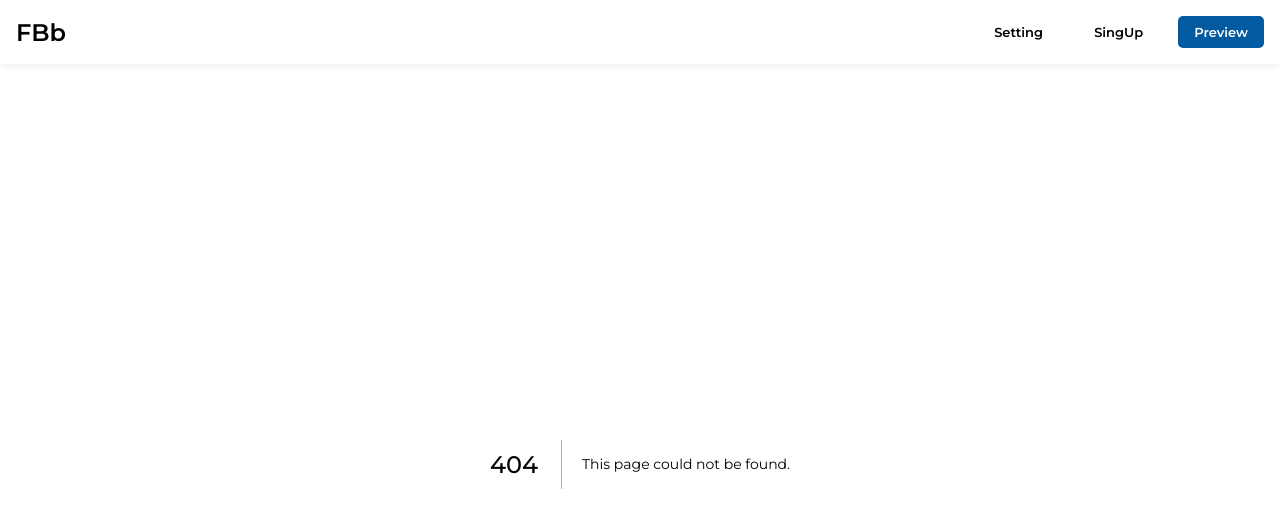
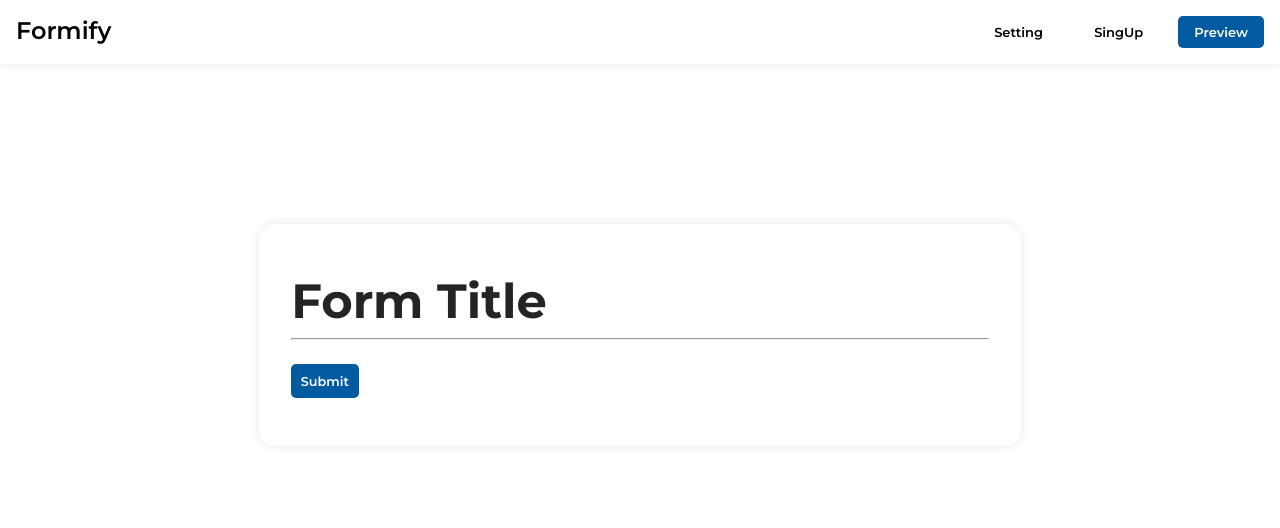
Before and after one commit to AnuragRoshan/formBuilder, a Next.js app: page /preview in a window 1280 px wide. Before the commit this address had no page. Shown: the top 528 px of the page. Built offline with nearby package versions, Linux system fonts and the light colour scheme.

Commit message:
home page

```diff
--- a/src/app/globals.css
+++ b/src/app/globals.css
@@ -85,8 +85,11 @@ body {
 }
 
 .create-content {
-  margin-block: 20vh;
-  margin-inline: 20vw;
+  margin-block: 18vh;
+  margin-inline: 19vw;
+  padding: 2rem;
+  box-shadow: 0 0 10px rgba(0, 0, 0, 0.1);
+  border-radius: 1rem;
 }
 
 .input-head input {
@@ -316,7 +319,7 @@ input::-webkit-inner-spin-button {
 .inputList {
   display: flex;
   flex-direction: column;
-  gap: 1rem;
+  gap: 0.5rem;
 }
 
 .inputList input:hover {
@@ -331,3 +334,93 @@ input::-webkit-inner-spin-button {
   color: grey;
   font-size: 0.9rem;
 }
+
+.preview-head {
+  font-weight: bolder;
+  color: #242424;
+  font-size: 3rem;
+  margin-top: 1rem;
+}
+.home-top {
+  width: 100%;
+}
+.home-inner-top {
+  padding: 1rem 3rem;
+  display: flex;
+  background-color: rgb(242, 242, 242);
+  justify-content: center;
+  align-items: center;
+  height: max-content;
+  width: 92.4%;
+  position: absolute;
+  z-index: -2;
+}
+
+.home-banner-top {
+  width: 100%;
+  height: 90vh;
+  display: flex;
+  justify-content: center;
+  align-items: center;
+  color: #242424;
+  font-size: 2rem;
+  font-weight: 600;
+  text-align: center;
+}
+
+.home-head {
+  font-size: 3.2rem;
+  font-weight: bold;
+  color: black;
+  margin-top: 1rem;
+}
+
+.home-description {
+  font-size: 1.3rem;
+  font-weight: 500;
+  margin: auto;
+  width: 60%;
+  color: grey;
+  margin-top: 1rem;
+}
+
+.home-btn {
+  padding: 0.5rem 1rem;
+  border-radius: 5px;
+  font-size: medium;
+  cursor: pointer;
+  font-weight: 600;
+  background-color: rgb(2, 90, 161);
+  color: white;
+  transition: 0.3s;
+  width: max-content;
+  margin: 2rem auto;
+}
+
+.home-btn:hover {
+  background-color: rgb(2, 125, 225);
+  color: white;
+}
+
+a {
+  text-decoration: none;
+  color: inherit;
+}
+
+.preview a {
+  text-decoration: none;
+  color: inherit;
+}
+.home-banner-inner-top {
+  position: absolute;
+}
+.images {
+  position: relative;
+  transition: 0.3s;
+  z-index: -1;
+  background-color: rgba(245, 245, 245, 0.568);
+  opacity: 0.8;
+}
+
+.images img {
+}
--- a/src/app/page.js
+++ b/src/app/page.js
@@ -1,10 +1,11 @@
 // import Image from "next/image";
 import styles from "./page.module.css";
 import "./globals.css"
+import Homes from "@/components/Home/home";
 
 
 export default function Home() {
   return (
-    <div>Helllllo</div>
+    <div><Homes /></div>
   );
 }
--- /dev/null
+++ b/src/app/preview/Main.jsx
@@ -0,0 +1,38 @@
+"use client";
+import FormComponent from "@/components/FormComponent";
+import Modal from "@/components/modal";
+import React, { useState } from "react";
+import Form from "./form";
+
+const Main = () => {
+  const [head, setHead] = useState("Form Title");
+
+  const headChange = () => {
+    return (e) => {
+      setHead(e.target.value);
+      if (e.target.value === "") setHead("Form Title");
+    };
+  };
+  return (
+    <>
+      <div className="create-top">
+        <div className="create-inner-top">
+          <div className="create-content">
+            <div className="input-head">
+              <div className="preview-head">{head}</div>
+              <hr />
+
+              <div className="comp-data">
+                <Form />
+              </div>
+
+              <div className="create-add">Submit</div>
+            </div>
+          </div>
+        </div>
+      </div>
+    </>
+  );
+};
+
+export default Main;
--- /dev/null
+++ b/src/app/preview/form.jsx
@@ -0,0 +1,120 @@
+"use client";
+import React, { useState, useEffect } from "react";
+
+const FormComponent = () => {
+  const [data, setData] = useState([]);
+
+  useEffect(() => {
+    // Fetch compList from localStorage
+    const compListData = localStorage.getItem("compList");
+
+    if (compListData) {
+      // Parse compList data into an array
+      const parsedData = JSON.parse(compListData);
+      // Set the parsed data into the state
+      setData(parsedData);
+    }
+  }, []); // Empty dependency array to ensure useEffect runs only once when component mounts
+
+  const renderInput = (item, index) => {
+    switch (item.type) {
+      case "text":
+        return (
+          <div key={index}>
+            <input
+              type="text"
+              placeholder={item.label}
+              minLength={item.minLength}
+            />
+          </div>
+        );
+      case "email":
+        return (
+          <div key={index}>
+            <input type="email" placeholder={item.label} />
+          </div>
+        );
+      case "password":
+        return (
+          <div key={index}>
+            <input
+              type="password"
+              placeholder={item.label}
+              minLength={item.minLength}
+            />
+          </div>
+        );
+      case "date":
+        return (
+          <div key={index}>
+            <label>{item.label}</label>
+            <input type="date" />
+          </div>
+        );
+      case "number":
+        return (
+          <div key={index}>
+            <input
+              type="number"
+              placeholder={item.label}
+              style={{ width: "10rem" }}
+            />
+          </div>
+        );
+      case "tel":
+        return (
+          <div key={index}>
+            <input
+              style={{ width: "10rem" }}
+              type="tel"
+              placeholder={item.label}
+            />
+          </div>
+        );
+      case "checkbox":
+        return (
+          <div
+            key={index}
+            style={{
+              display: "flex",
+              flexDirection: "row",
+              alignItems: "center",
+              gap: "1rem",
+              margin: "0 1rem",
+            }}
+          >
+            <div>
+              <label>{item.label}</label>
+            </div>
+            <div className="check-input">
+              <input type="checkbox" />
+            </div>
+          </div>
+        );
+      case "file":
+        return (
+          <div key={index}>
+            <label>{item.label}</label>
+            <input type="file" placeholder={item.label} />
+          </div>
+        );
+      case "textarea":
+        return (
+          <div key={index}>
+            <label>{item.label}</label>
+            <textarea placeholder="item.label" />
+          </div>
+        );
+      default:
+        return null;
+    }
+  };
+
+  return (
+    <div className="inputList">
+      {data.map((item, index) => renderInput(item, index))}
+    </div>
+  );
+};
+
+export default FormComponent;
--- /dev/null
+++ b/src/app/preview/page.jsx
@@ -0,0 +1,12 @@
+import React from "react";
+import Main from "./Main";
+
+const page = () => {
+  return (
+    <div>
+      <Main />
+    </div>
+  );
+};
+
+export default page;
--- a/src/components/navbar.jsx
+++ b/src/components/navbar.jsx
@@ -1,16 +1,20 @@
+import Link from "next/link";
 import React from "react";
 
 const navbar = () => {
   return (
     <div className="nav-top">
       <div className="nav-inner-top">
-        <div className="nav-logo">
-          <a href="/">FBb</a>
-        </div>
+        <Link href="/">
+          <div className="nav-logo">Formify</div>
+        </Link>
         <div className="nav-links">
           <div className="settings light">Setting</div>
           <div className="light">SingUp</div>
-          <div className="preview hard">Preview</div>
+          <Link href="/preview">
+            {" "}
+            <div className="preview hard">Preview</div>
+          </Link>
         </div>
       </div>
     </div>
```
Also changed, not shown: src/components/Home/HomeBanner.jsx (added, +31 -0 lines), src/components/Home/home.jsx (added, +14 -0 lines), src/components/Preview.jsx (added).
